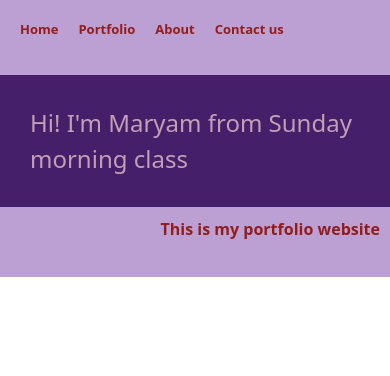
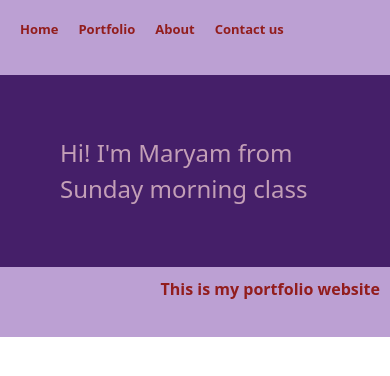
Before and after one commit to maryamkhan00/Q2-assignment3, a Next.js app: page /about in a window 390 px wide. Shown: the top 376 px of the page. Built offline with nearby package versions, Linux system fonts and the light colour scheme.

Commit message:
responsiveness

```diff
--- a/src/app/about/page.tsx
+++ b/src/app/about/page.tsx
@@ -1,6 +1,6 @@
 export default function about(){
     return (
-            <div>
+            <div className="about">
             <h1 className="about"> Hi! I&apos;m Maryam from Sunday morning class</h1>
             </div>
     )
--- a/src/app/contact-us/page.tsx
+++ b/src/app/contact-us/page.tsx
@@ -1,6 +1,6 @@
 export default function contact(){
     return (
-            <div>
+            <div className="contact">
             <h1 className="contactus">You can contact me through my student ID 00142635 </h1>
             </div>
     )
--- a/src/app/globals.css
+++ b/src/app/globals.css
@@ -105,10 +105,8 @@
   }
 
   .contactus,.about,.portfolio {
-    display: flex;
     padding: 30px;
     font-size: 24px;
-    flex-direction: column;
   }
 
   .Footer {
```
